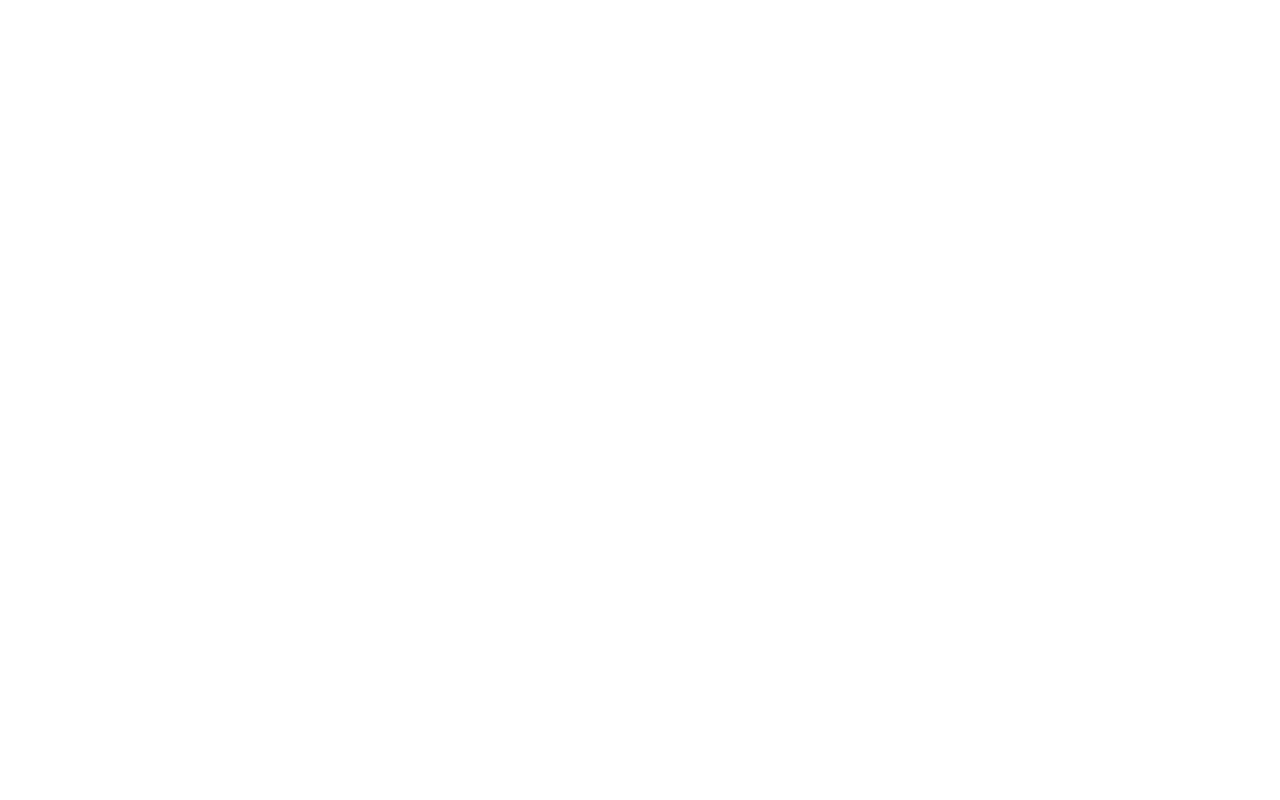
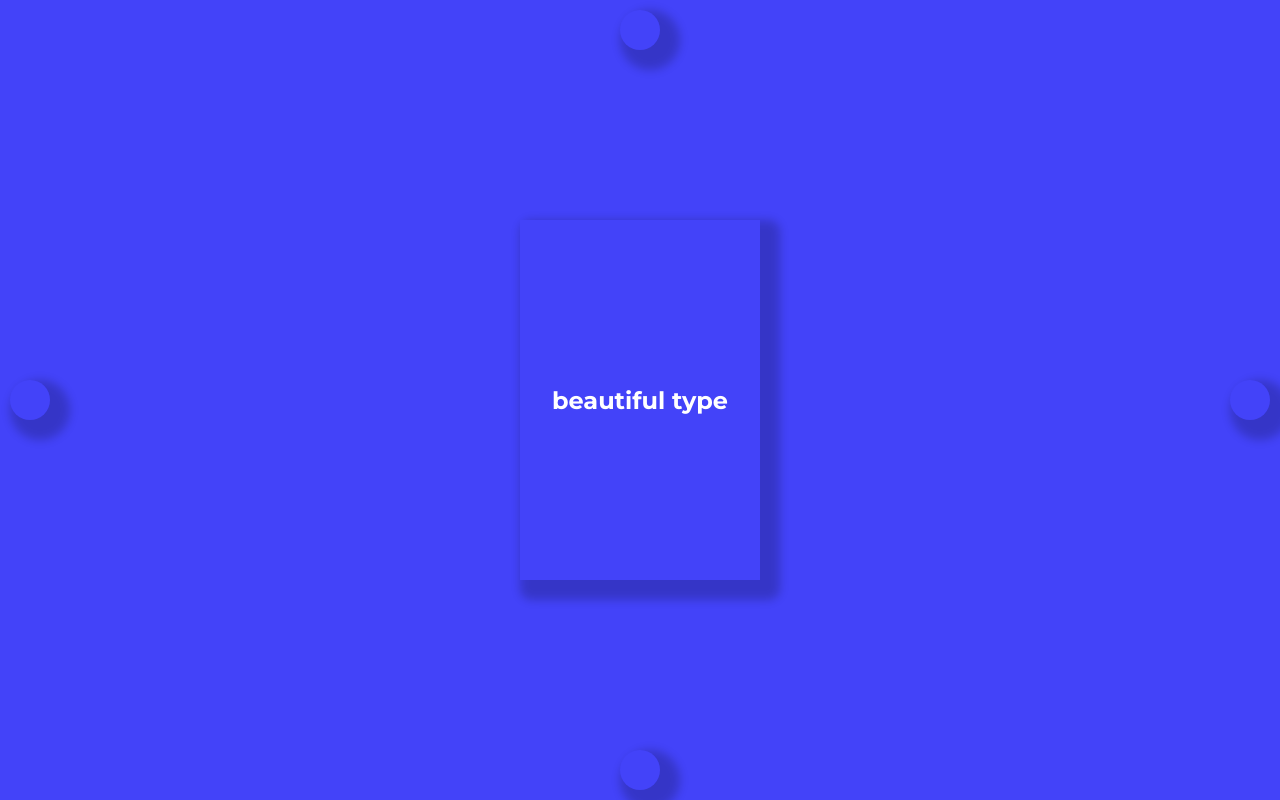
Before and after one commit to joobadam/w3, a plain HTML site: page frontend/index.html in a window 1280 px wide. Drawn offline with Linux system fonts and the light colour scheme.

Commit message:
add megoldas

```diff
--- a/frontend/index.html
+++ b/frontend/index.html
@@ -4,9 +4,18 @@
 	<meta charset="UTF-8">
 	<meta http-equiv="X-UA-Compatible" content="IE=edge">
 	<meta name="viewport" content="width=device-width, initial-scale=1.0">
+	<link rel="stylesheet" href="./style.css">
 	<title>This is FRONTEND</title>
 </head>
 <body>
-	<div id="root"></div>
+	<div class="root">
+		<div class="box"><button>beautiful type </button></div>
+		<div class="top-circle circle"></div>
+		<div class="left-circle circle"></div>
+		<div class="right-circle circle"></div>
+		<div class="bottom-circle circle"></div>
+	</div>
+
+
 </body>
 </html>
--- /dev/null
+++ b/frontend/style.css
@@ -0,0 +1,62 @@
+
+@import url('https://fonts.googleapis.com/css2?family=Montserrat:wght@700&display=swap');
+
+*{
+    margin: 0;
+}
+.root{
+    background-color: #4343F9;
+    display: flex;
+    justify-content: center;
+    align-items: center;
+    height: 100vh;
+    width: 100%;
+}
+
+
+.box{
+    width: 240px;
+    height: 360px;
+    box-shadow: 10px 10px 10px 10px rgba(0,0,0,0.2);
+    border-radius:  4px;
+}
+button{
+    background-color: #4343F9;
+    width: 240px;
+    height: 360px;
+    border: none;
+    font-family: 'Montserrat';
+    color: #FFF;
+    font-size: 24px;
+
+
+}
+
+.circle{
+    width: 40px;
+    height: 40px;
+    background-color: #4343F9;
+    border-radius: 50%;
+    position: absolute;
+    box-shadow: 10px 10px 10px 10px rgba(0,0,0,0.2)
+}
+
+.top-circle{
+    top:0;
+    margin: 10px;
+
+}
+.left-circle{
+    left:0;
+    margin: 10px;
+
+}
+.right-circle{
+    right:0;
+    margin: 10px;
+
+}
+.bottom-circle{
+    bottom:0;
+    margin: 10px;
+}
```
